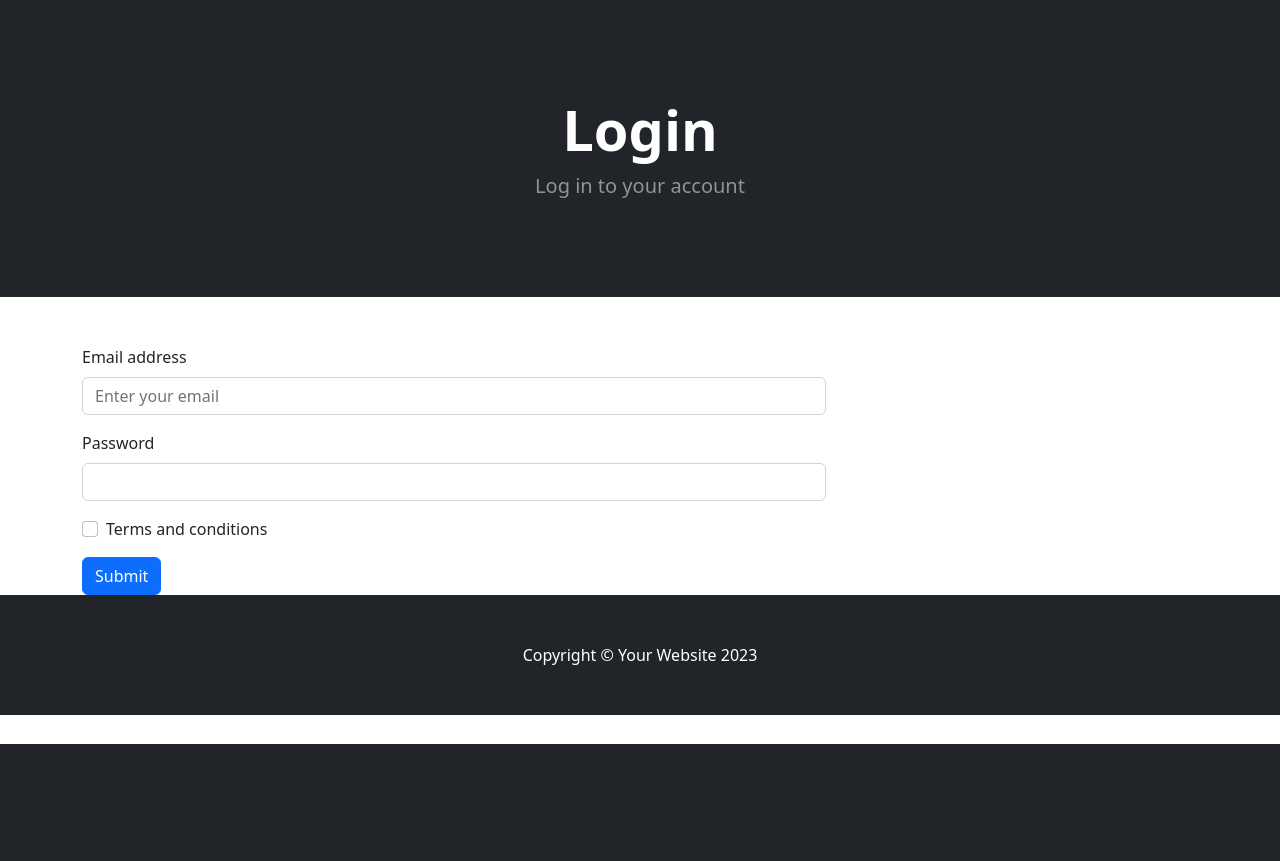
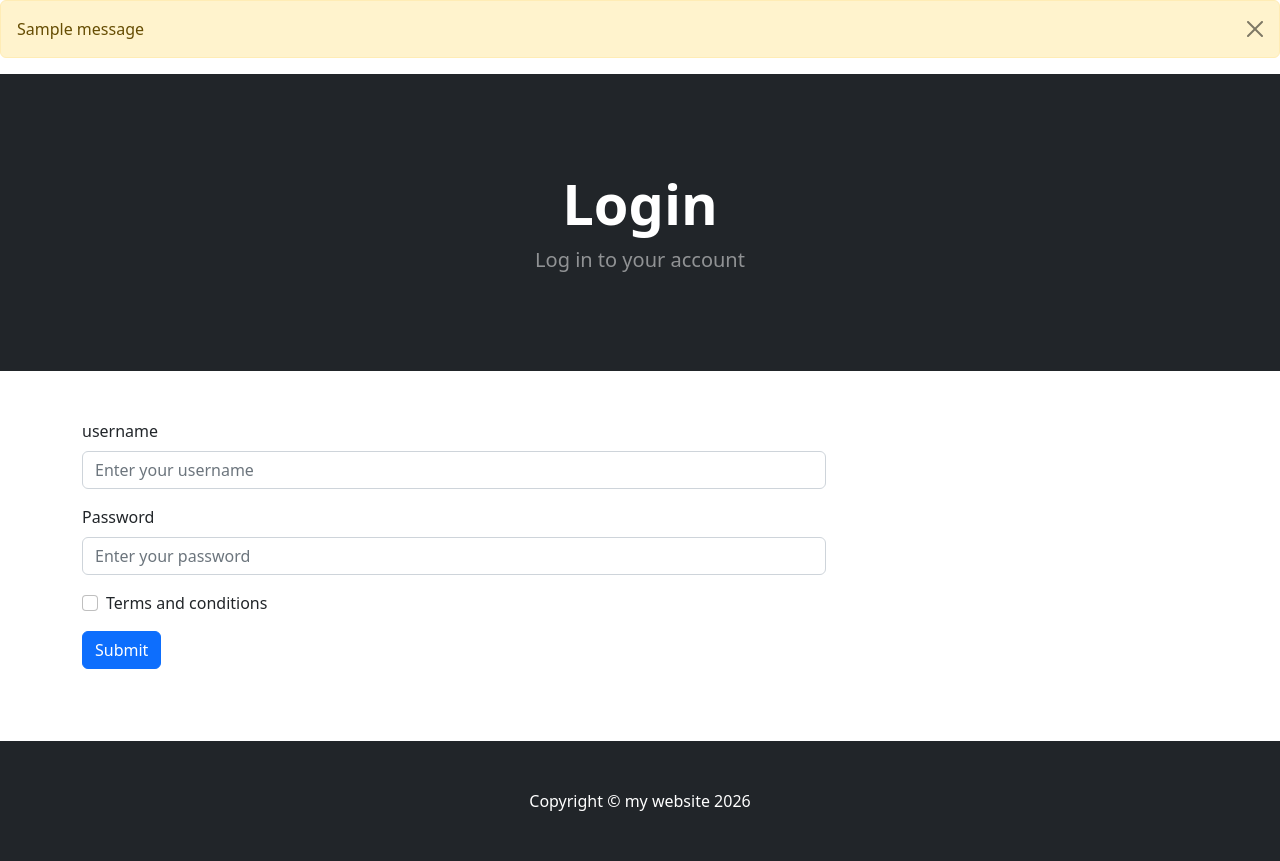
Before and after one commit to sych2/django-tutorial-project, a Django app: page /home/login/ in a window 1280 px wide. Shown: the part 56-917 px from the top of the page. Before the commit the page ends 800 px from the top, so only its background shows below. Run offline with Django 5.2, Linux system fonts and the light colour scheme; tables that the repository leaves empty hold one stand-in row (values such as "Sample post"); one stand-in notice (Sample message) is shown; some libraries are stand-ins or nearby versions.

Commit message:
latest changes

```diff
--- a/backend/store/templates/base.html
+++ b/backend/store/templates/base.html
@@ -18,13 +18,21 @@
     <body>
         <!-- Navigation-->
         {% include 'navbar.html' %}
-        <!-- Header-->
+        {% if messages %}
+            {% for message in messages %}
+            <div class="alert alert-warning alert-dismissible fade show" role="alert">
+                {{ message }}
+  <button type="button" class="btn-close" data-bs-dismiss="alert" aria-label="Close"></button>
+</div>
+            {% endfor %}
+
+        {% endif %}    <!-- Header-->
         {% block content %}
 
         {% endblock %}
         <!-- Footer-->
         <footer class="py-5 bg-dark">
-            <div class="container"><p class="m-0 text-center text-white">Copyright &copy; Your Website 2023</p></div>
+            <div class="container"><p class="m-0 text-center text-white">Copyright &copy; my website 2026</p></div>
         </footer>
         <!-- Bootstrap core JS-->
         <script src="https://cdn.jsdelivr.net/npm/bootstrap@5.2.3/dist/js/bootstrap.bundle.min.js"></script>
--- a/backend/store/templates/login.html
+++ b/backend/store/templates/login.html
@@ -17,15 +17,16 @@
                 <centre>
                     <div class="col-8">
 
-                        <form>
+                        <form method="POST" action="{% url 'login' %}">
+                            {% csrf_token %}
   <div class="mb-3">
-    <label for="exampleInputEmail1" class="form-label">Email address</label>
-    <input type="email" class="form-control" id="exampleInputEmail1" placeholder="Enter your email">
+    <label class="form-label">username</label>
+    <input  class="form-control"  placeholder="Enter your username" name =  "username">
 
   </div>
   <div class="mb-3">
-    <label for="exampleInputPassword1" class="form-label">Password</label>
-    <input type="password" class="form-control" id="exampleInputPassword1">
+    <label  class="form-label" >Password</label>
+    <input  class="form-control" name = "password" placeholder="Enter your password">
   </div>
   <div class="mb-3 form-check">
     <input type="checkbox" class="form-check-input" id="exampleCheck1">
@@ -37,6 +38,7 @@
 
                     </div>
                 </centre>
+<br><br><br>
             </div>
 
         </div>
--- a/backend/store/views.py
+++ b/backend/store/views.py
@@ -1,4 +1,4 @@
-from django.shortcuts import render
+from django.shortcuts import render, redirect
 from .models import Product
 from django.contrib.auth import authenticate, login, logout
 from django.contrib import messages
@@ -11,9 +11,24 @@ def about(request):
     return render(request, 'about.html',{} )
 
 def login_user(request):
+    if request.method == "POST":#validate the post request
+        username = request.POST['username']
+        password = request.POST['password']
+        user = authenticate(request, username=username, password = password)
+        if user is not None:
+            login(request, user)
+            messages.success(request, ("You have logged in successfully"))
+            return redirect('home')
+        else:
+            messages.success(request, ("Your credentials don't match"))
+            return redirect('login')
 
-    return render(request, 'login.html',{} )
+    else:
+        return render(request, 'login.html', {})
+
+
 
 def logout_user(request):
-
-    pass
+    logout(request)
+    messages.success(request, ("you have been logged out"))
+    return redirect('login')
```
Also changed, not shown: backend/db.sqlite3.
